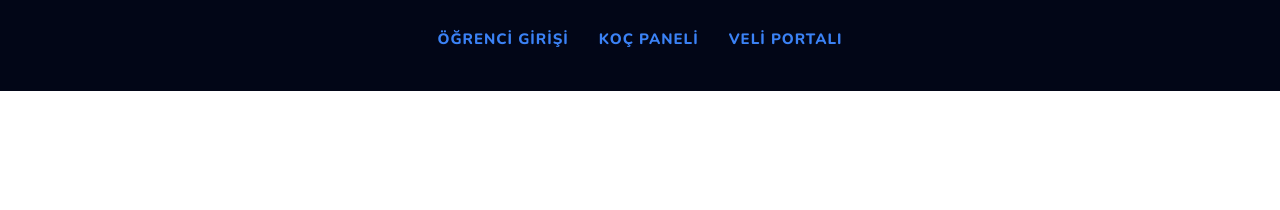
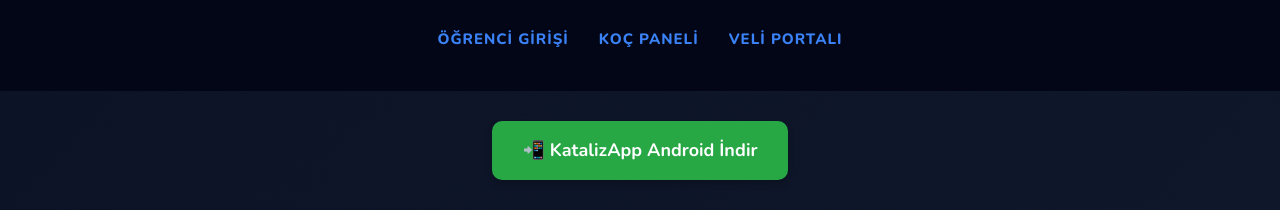
Before and after one commit to alptugakgun/katalizapp, a website: page public/anasayfa.html in a window 1280 px wide. Shown: the part 4768-4978 px from the top of the page. Before the commit the page ends 4859 px from the top, so only its background shows below. Drawn offline with nearby package versions, Linux system fonts and the light colour scheme.

Commit message:
APK indirme butonu eklendi

```diff
--- a/public/anasayfa.html
+++ b/public/anasayfa.html
@@ -417,6 +417,12 @@
         </div>
     </footer>
 
+        <div style="text-align: center; margin: 30px 0;">
+    <a href="/katalizapp.apk" download style="display: inline-block; padding: 15px 30px; background-color: #28a745; color: white; text-decoration: none; border-radius: 10px; font-size: 18px; font-weight: bold; box-shadow: 0 4px 6px rgba(0,0,0,0.2);">
+        📲 KatalizApp Android İndir
+    </a>
+        </div>
+
     <script>
         document.addEventListener("DOMContentLoaded", function() {
             const reveals = document.querySelectorAll(".reveal");
```
